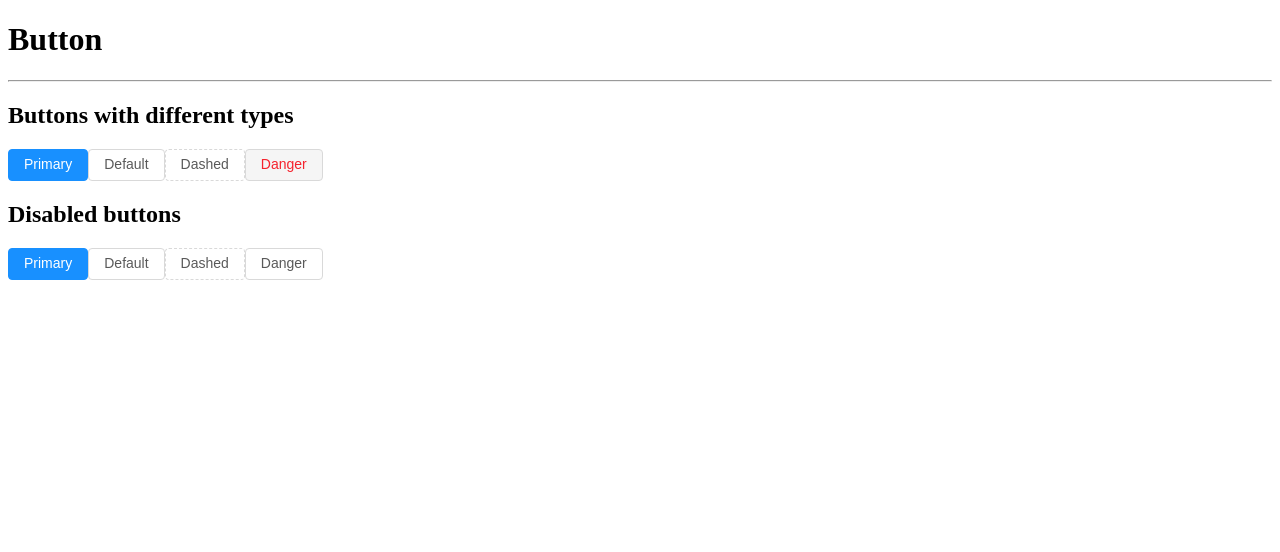
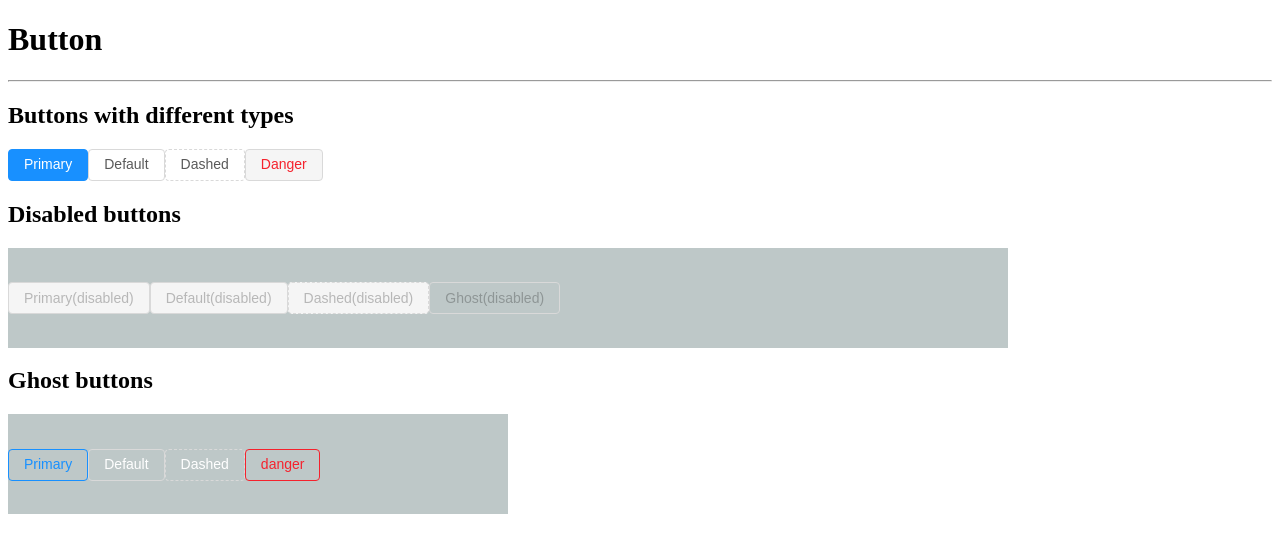
Before and after one commit to Sai1996/ant-design-vue-implementation, a Vue app: page / in a window 1280 px wide. Shown: the top 552 px of the page. Built offline with nearby package versions, Linux system fonts and the light colour scheme; the HTML template or start-up script is replaced by a standard one.

Commit message:
Finished ghost and events triggered by click.

```diff
--- a/src/App.vue
+++ b/src/App.vue
@@ -11,11 +11,18 @@
         <ad-button type="danger">Danger</ad-button>
       </div>
       <h2>Disabled buttons</h2>
-      <div>
-        <ad-button type="primary">Primary</ad-button>
-        <ad-button >Default</ad-button>
-        <ad-button type="dashed">Dashed</ad-button>
-        <ad-button type="ghost">Danger</ad-button>
+      <div style=" height: 100px; width:1000px; line-height:100px; background-color:rgb(190, 200, 200)">
+        <ad-button type="primary" v-bind:disabled="true">Primary(disabled)</ad-button>
+        <ad-button v-bind:disabled="true">Default(disabled)</ad-button>
+        <ad-button type="dashed" v-bind:disabled="true">Dashed(disabled)</ad-button>
+        <ad-button  v-bind:disabled="true" v-bind:ghost="true">Ghost(disabled)</ad-button>
+      </div>
+      <h2>Ghost buttons</h2>
+      <div style=" height: 100px; width:500px; line-height:100px; background-color:rgb(190, 200, 200)">
+        <ad-button type="primary" v-bind:ghost="true">Primary</ad-button>
+        <ad-button v-bind:ghost="true">Default</ad-button>
+        <ad-button type="dashed" v-bind:ghost="true">Dashed</ad-button>
+        <ad-button type="danger" v-bind:ghost="true">danger</ad-button>
       </div>
     </div>
 </div>
--- a/src/button/index.vue
+++ b/src/button/index.vue
@@ -1,5 +1,10 @@
 <template>
-  <button :class="[ 'btn','btn-' + type]"><slot></slot></button>
+  <button
+    :class="[ 'btn','btn-' + type, ghost ? 'btn-background-ghost' : '', isClicked]"
+    :disabled="disabled"
+    v-on:click="destroyClicked();">
+      <slot></slot>
+  </button>
 </template>
 
 <script>
@@ -8,9 +13,33 @@ export default {
     type: {
       type: String,
       default: "default"
+    },
+    disabled: {
+      type: Boolean,
+      default: false
+    },
+    ghost: {
+      type: Boolean,
+      default: false
     }
   },
-  data: () => ({})
+  data: function() {
+    return {
+      isClicked: ""
+    };
+  },
+  methods: {
+    destroyClicked: function() {
+      this.isClicked = "clicked";
+
+      setTimeout(
+        () => {
+          this.isClicked = "";
+        },
+        400
+      );
+    }
+  }
 };
 </script>
 
@@ -30,17 +59,49 @@ export default {
   color: rgba(0, 0, 0, 0.65);
   background-color: #fff;
   border-color: #d9d9d9;
+  outline: 0;
+  &.clicked::after {
+    box-sizing: content-box;
+    @keyframes buttonEffect {
+      to {
+        opacity: 0;
+        top: -6px;
+        left: -6px;
+        bottom: -6px;
+        right: -6px;
+        border-width: 6px;
+      }
+    }
 
+    content: "";
+    position: absolute;
+    top: -1px;
+    left: -1px;
+    bottom: -1px;
+    right: -1px;
+    border-radius: inherit;
+    border: 0 solid #1890ff;
+    opacity: 0.4;
+    animation: buttonEffect 0.4s;
+    display: block;
+  }
 }
 
 .btn-primary {
   color: #fff;
   background-color: #1890ff;
   border-color: #1890ff;
-}
-.btn-primary:hover {
-  background-color: #40a9ff;
-  border-color: #40a9ff;
+  &:hover,
+  &:focus {
+    background-color: #40a9ff;
+    border-color: #40a9ff;
+  }
+  &:active {
+    color: #fff;
+    background-color: #096dd9;
+    border-color: #096dd9;
+    outline: 0;
+  }
 }
 
 .btn-default:hover {
@@ -67,4 +128,40 @@ export default {
   background-color: #ff4d4f;
   border-color: #ff4d4f;
 }
+
+.btn[disabled="disabled"],
+.btn[disabled="disabled"]:hover {
+  color: rgba(0, 0, 0, 0.25);
+  background-color: #f5f5f5;
+  border-color: #d9d9d9;
+  cursor: not-allowed;
+}
+
+.btn-background-ghost {
+  background: transparent !important;
+  border-color: #d9d9d9;
+  color: #fff;
+}
+
+.btn-primary.btn-background-ghost {
+  color: #1890ff;
+  background-color: transparent;
+  border-color: #1890ff;
+}
+
+.btn-primary.btn-background-ghost:hover {
+  color: #40a9ff;
+  background-color: transparent;
+  border-color: #40a9ff;
+}
+
+.btn-danger.btn-background-ghost {
+  color: #f5222d;
+  border-color: #f5222d;
+}
+
+.btn-danger.btn-background-ghost:hover {
+  color: #ff4d4f;
+  border-color: #ff4d4f;
+}
 </style>
```
Also changed, not shown: 1 other file (tests, documents, lock files or other folders).
